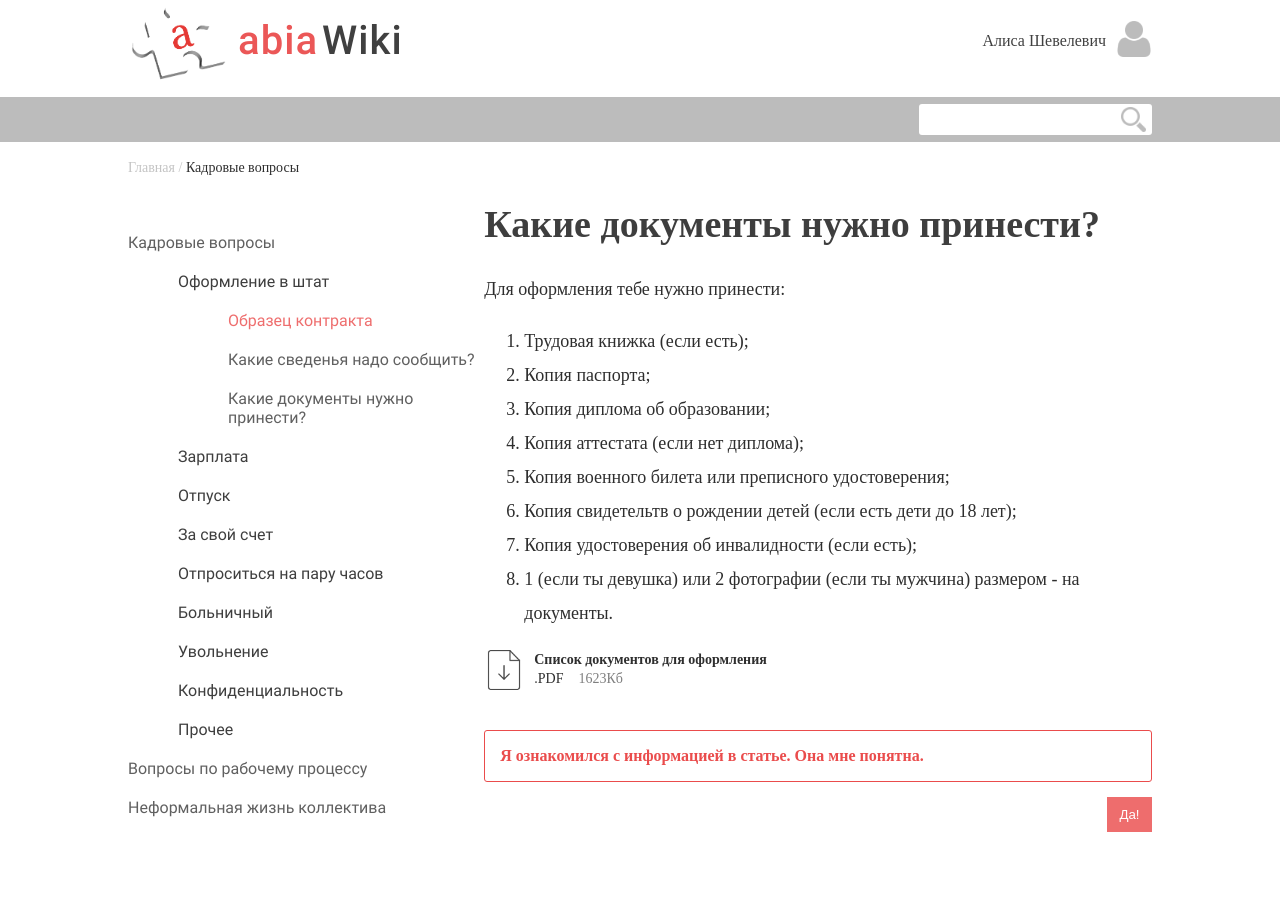
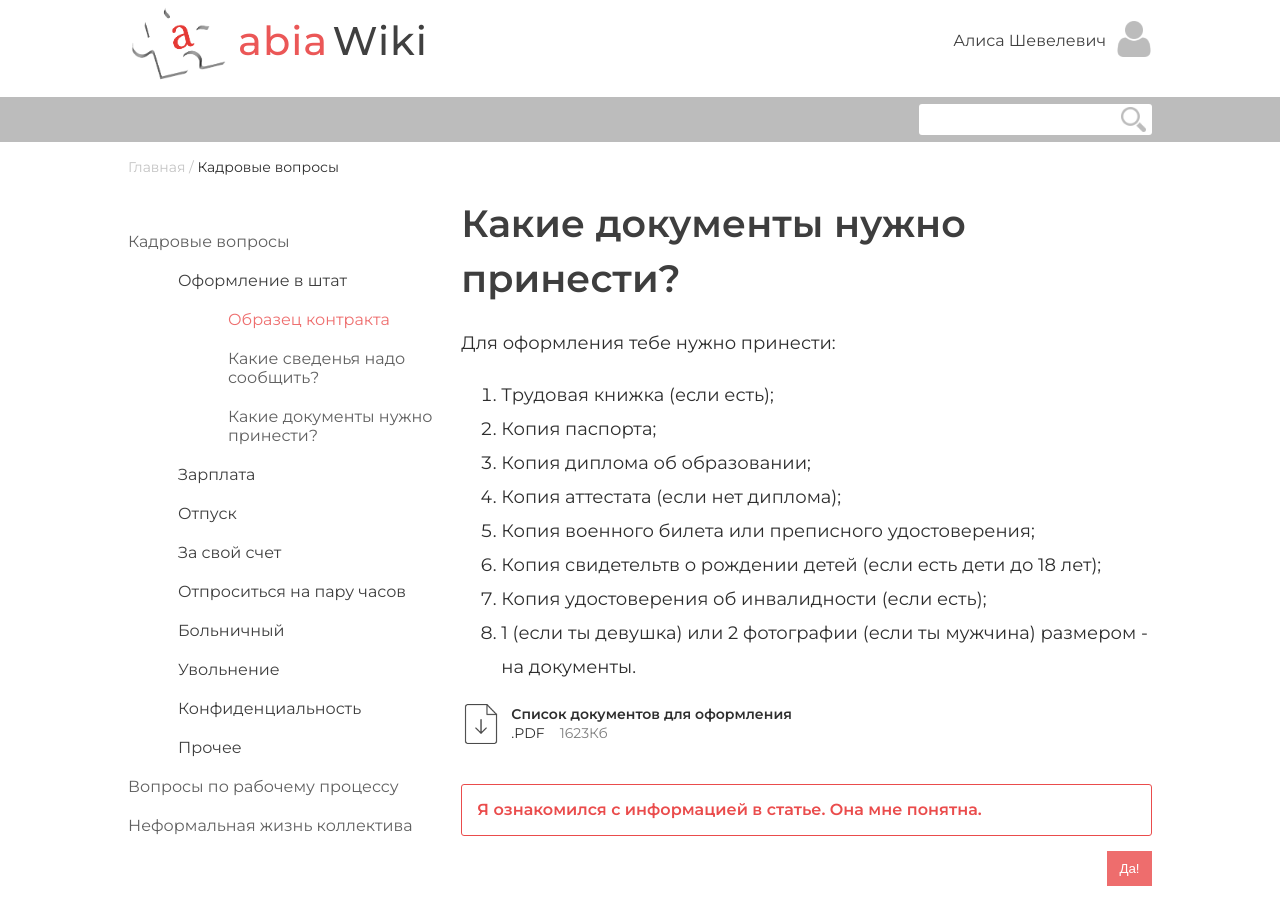
Before and after one commit to Vipse/abiaWiki, a plain HTML site: page index.html in a window 1280 px wide. Shown: the top 904 px of the page. Drawn offline with Linux system fonts and the light colour scheme; a web font is replaced by a local one.

Commit message:
changed font

```diff
--- a/index.html
+++ b/index.html
@@ -3,6 +3,7 @@
 <head>
     <meta charset="UTF-8">
     <title>AbiaWiki</title>
+    <link href="https://fonts.googleapis.com/css?family=Montserrat:300,400,500,600,700,800,900&display=swap&subset=cyrillic" rel="stylesheet">
     <link rel="stylesheet" type="text/css" href="style.css">
 </head>
 <body>
--- a/style.less
+++ b/style.less
@@ -1,7 +1,5 @@
-@import url('https://fonts.googleapis.com/css?family=Muli:400,600,700,800,900|Roboto:400,500,700,900|Montserrat:600&display=swap&subset=cyrillic');
-
 body {
-  font-family: Roboto, sans-serif;
+  font-family: Montserrat, 'sans-serif';
   margin: 0;
   padding: 0;
 }
@@ -38,7 +36,6 @@ body {
       .name {
         margin-right: 10px;
         span {
-          font-family: Muli, 'sans-serif';
           color: #404040;
 
         }
@@ -101,7 +98,6 @@ body {
 .breadCrumbs {
   margin-bottom: 20px;
   span {
-    font-family: Muli, 'sans-serif';
     font-size: 14px;
     color: #C4C4C4;
     line-height: 18px;
@@ -144,7 +140,6 @@ body {
 }
 
 .article {
-  font-family: Muli, 'sans-serif';
   font-size: 18px;
   line-height: 34px;
   color: #2E2E2E;
@@ -153,7 +148,6 @@ body {
     font-weight: 600;
     line-height: 55px;
     color: #3E3E3E;
-    font-family: Montserrat, 'sans-serif';
     margin-bottom: 20px;
   }
 }
@@ -173,14 +167,12 @@ body {
   }
   .name {
     font-size: 14px;
-    font-family: Montserrat, 'sans-serif';
     font-weight: 600;
     line-height: 14px;
     margin-bottom: 5px;
   }
   .info {
     display: flex;
-    font-family: Muli, 'sans-serif';
     font-size: 14px;
     line-height: 14px;
     .ext {
@@ -196,7 +188,6 @@ body {
 
 .have-read {
   color: #EA4C4C;
-  font-family: Montserrat, 'sans-serif';
   font-size: 16px;
   line-height: 20px;
   font-weight: 600;
```
Also changed, not shown: style.css.
